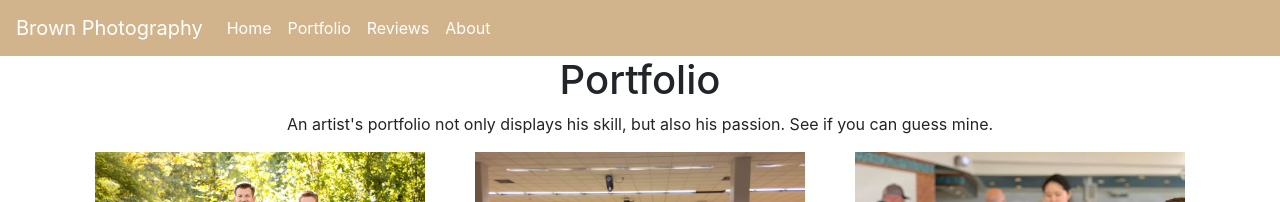
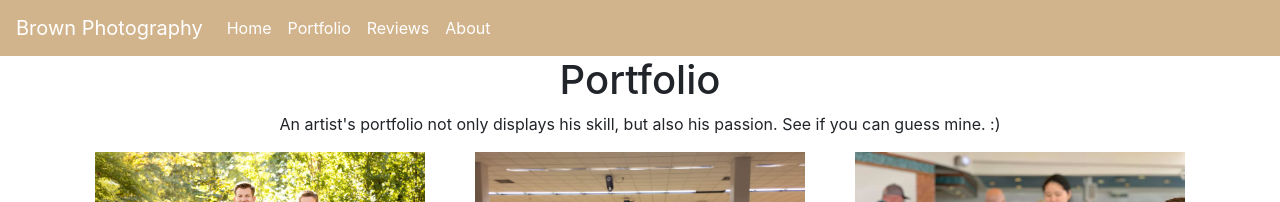
Before and after one commit to tabrownies/Lab1-1, a plain HTML site: page pages/portfolio.html in a window 1280 px wide. Shown: the top 202 px of the page. Drawn offline with nearby package versions, Linux system fonts and the light colour scheme.

Commit message:
Portfolio.html fix

```diff
--- a/pages/portfolio.html
+++ b/pages/portfolio.html
@@ -49,7 +49,7 @@
       Portfolio
     </h1>
     <p>
-      An artist's portfolio not only displays his skill, but also his passion. See if you can guess mine.
+      An artist's portfolio not only displays his skill, but also his passion. See if you can guess mine. :)
     </p>
     <div class="container">
       <div class="row">
```
